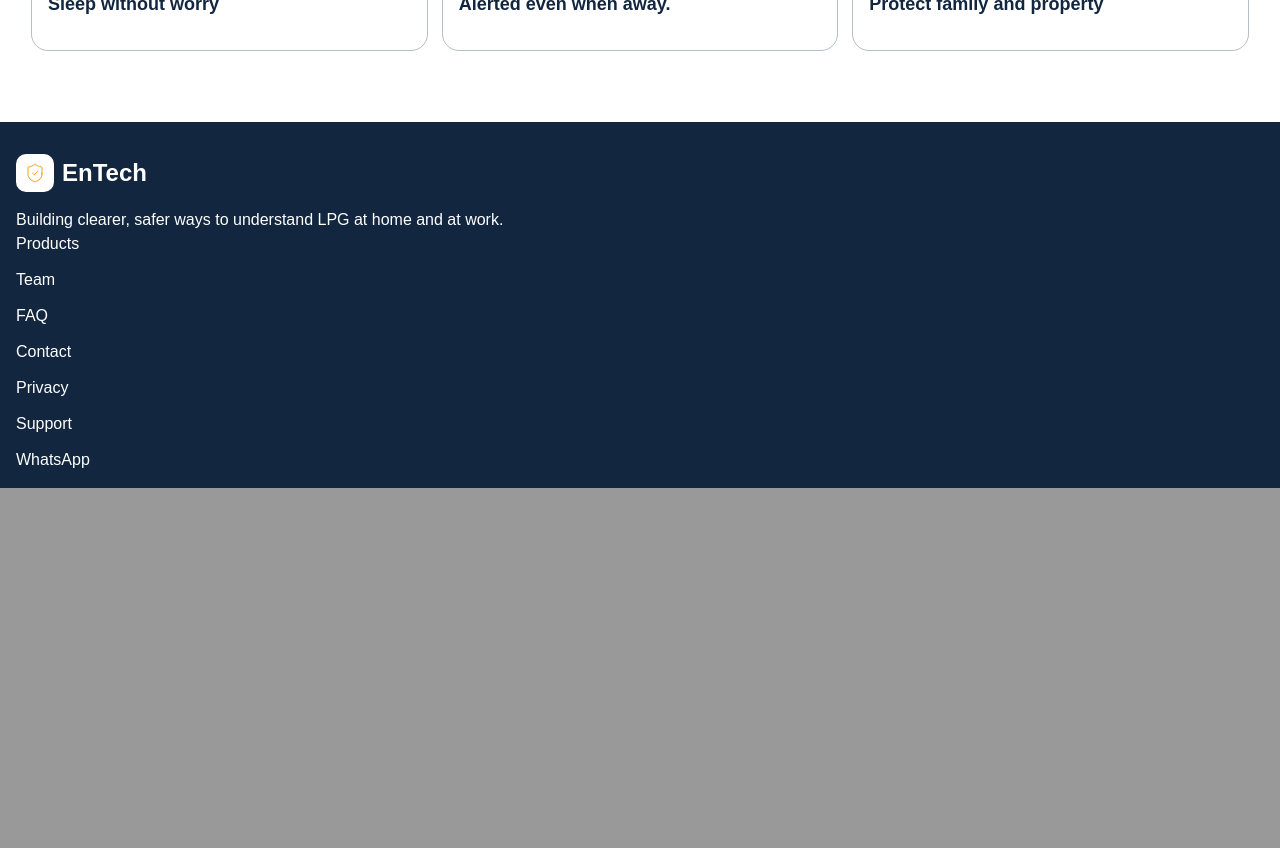
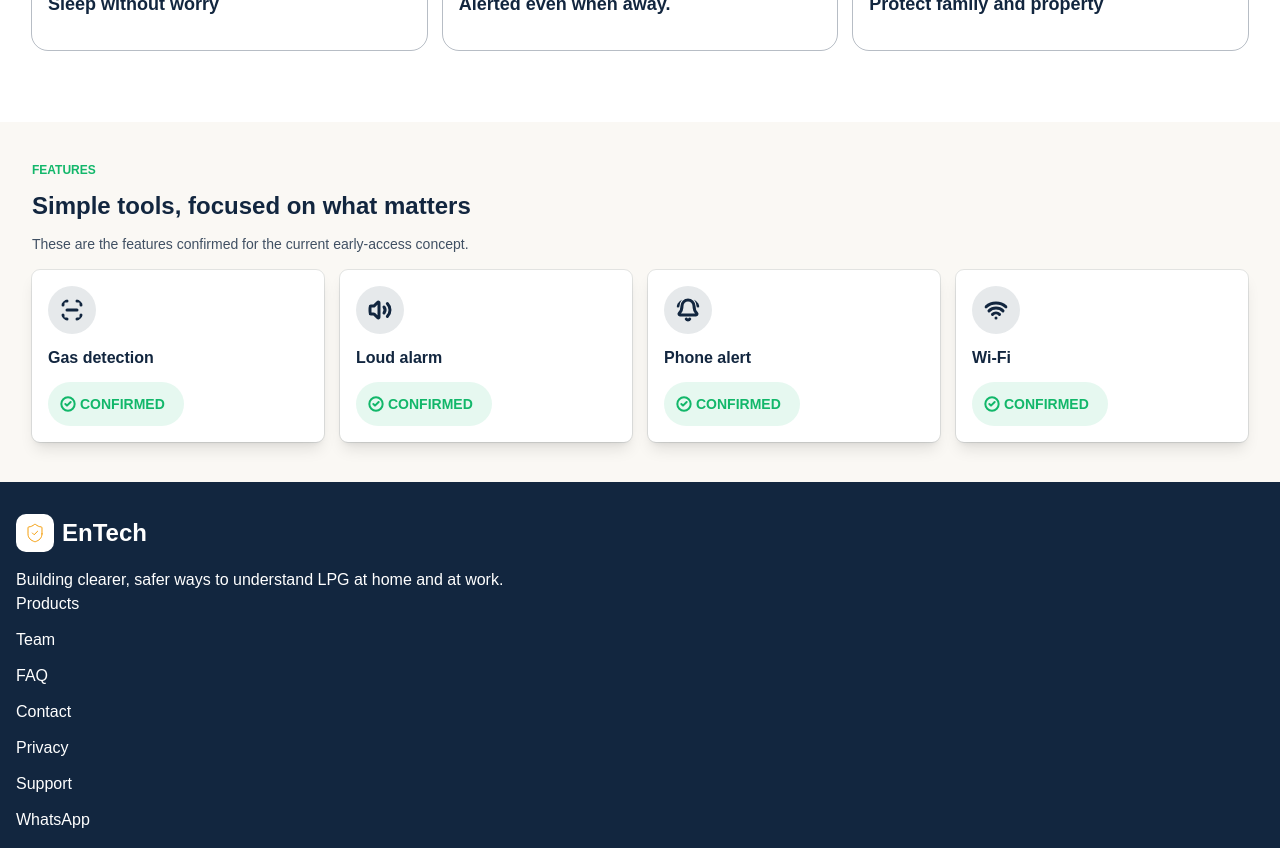
Before and after one commit to Adefenwa/entech, a Next.js app: page /products in a window 1280 px wide. Shown: the part 1020-1868 px from the top of the page. Before the commit the page ends 1508 px from the top, so only its background shows below. Built offline with nearby package versions, Linux system fonts and the light colour scheme; a web font is replaced by a local one.

Commit message:
feat: enhance product features section with new content and icons

```diff
--- a/src/app/products/page.tsx
+++ b/src/app/products/page.tsx
@@ -1,11 +1,23 @@
 import Link from "next/link";
 import Image from "next/image";
-import { MoonStar, ShieldCheck, Vibrate } from "lucide-react";
+import {
+  BellRing,
+  CircleCheck,
+  MoonStar,
+  ScanLine,
+  ShieldCheck,
+  Vibrate,
+  Volume2,
+  Wifi,
+} from "lucide-react";
 
 export default function Products() {
   const greenTextClassName =
     "text-[#12b76a] font-semibold uppercase text-xs mb-4";
 
+  const headerClassName = "text-[#12263F] text-2xl/6 font-semibold mb-2";
+
+  const containerClassName = "w-19/20 mx-auto";
   return (
     <main id="wrapper" className="mt-5">
       <section id="switch" className="bg-[#FAF8F4]  px-4 py-10 ">
@@ -58,11 +70,9 @@ export default function Products() {
         </div>
       </section>
       <section id="advantages" className="bg-white py-10">
-        <div id="container" className="w-19/20 mx-auto">
+        <div id="container" className={containerClassName}>
           <p className={greenTextClassName}>how it betters your life</p>
-          <h2 className="text-[#12263F] text-2xl/6 font-semibold mb-2">
-            Everyday confidence, made clear
-          </h2>
+          <h2 className={headerClassName}>Everyday confidence, made clear</h2>
           <div
             id="merit-cards"
             className="my-4 md:flex md:justify-between md:gap-4"
@@ -112,7 +122,93 @@ export default function Products() {
           </div>
         </div>
       </section>
-      <section id="features"></section>
+      <section id="features" className="bg-[#FAF8F4] py-10">
+        <div id="container" className={containerClassName}>
+          <p className={greenTextClassName}>features</p>
+          <h2 className={headerClassName}>
+            Simple tools, focused on what matters
+          </h2>
+          <p className="text-sm my-4 font-thin text-[#12263f]/80">
+            These are the features confirmed for the current early-access
+            concept.
+          </p>
+          <div
+            id="features-cards"
+            className="grid grid-cols-2 grid-rows-2 gap-4 md:grid-cols-4 md:grid-rows-1"
+          >
+            <div
+              id="features-card"
+              className="bg-white p-4 rounded-lg outline outline-[#12263f]/10 shadow-lg"
+            >
+              <ScanLine
+                size={48}
+                color="#12263f"
+                strokeWidth={3}
+                className="bg-[#12263f]/10 p-3 rounded-full"
+              />
+              <p className="text-[#12263f] font-bold text-md my-3">
+                Gas detection
+              </p>
+              <p className="w-34 flex items-center gap-1 bg-[#12b76a]/10 p-3 rounded-full uppercase text-[#12b76a] font-bold text-sm ">
+                <CircleCheck size={16} color="#12b76a" strokeWidth={3} />
+                Confirmed
+              </p>
+            </div>
+            <div
+              id="features-card"
+              className="bg-white p-4 rounded-lg outline outline-[#12263f]/10 shadow-lg"
+            >
+              <Volume2
+                size={48}
+                color="#12263f"
+                strokeWidth={3}
+                className="bg-[#12263f]/10 p-3 rounded-full"
+              />
+              <p className="text-[#12263f] font-bold text-md my-3">
+                Loud alarm
+              </p>
+              <p className="w-34 flex items-center gap-1 bg-[#12b76a]/10 p-3 rounded-full uppercase text-[#12b76a] font-bold text-sm ">
+                <CircleCheck size={16} color="#12b76a" strokeWidth={3} />
+                Confirmed
+              </p>
+            </div>
+            <div
+              id="features-card"
+              className="bg-white p-4 rounded-lg outline outline-[#12263f]/10 shadow-lg"
+            >
+              <BellRing
+                size={48}
+                color="#12263f"
+                strokeWidth={3}
+                className="bg-[#12263f]/10 p-3 rounded-full"
+              />
+              <p className="text-[#12263f] font-bold text-md my-3">
+                Phone alert
+              </p>
+              <p className="w-34 flex items-center gap-1 bg-[#12b76a]/10 p-3 rounded-full uppercase text-[#12b76a] font-bold text-sm ">
+                <CircleCheck size={16} color="#12b76a" strokeWidth={3} />
+                Confirmed
+              </p>
+            </div>
+            <div
+              id="features-card"
+              className="bg-white p-4 rounded-lg outline outline-[#12263f]/10 shadow-lg "
+            >
+              <Wifi
+                size={48}
+                color="#12263f"
+                strokeWidth={3}
+                className="bg-[#12263f]/10 p-3 rounded-full"
+              />
+              <p className="text-[#12263f] font-bold text-md my-3">Wi-Fi</p>
+              <p className="w-34 flex items-center gap-1 bg-[#12b76a]/10 p-3 rounded-full uppercase text-[#12b76a] font-bold text-sm ">
+                <CircleCheck size={16} color="#12b76a" strokeWidth={3} />
+                Confirmed
+              </p>
+            </div>
+          </div>
+        </div>
+      </section>
     </main>
   );
 }
```
